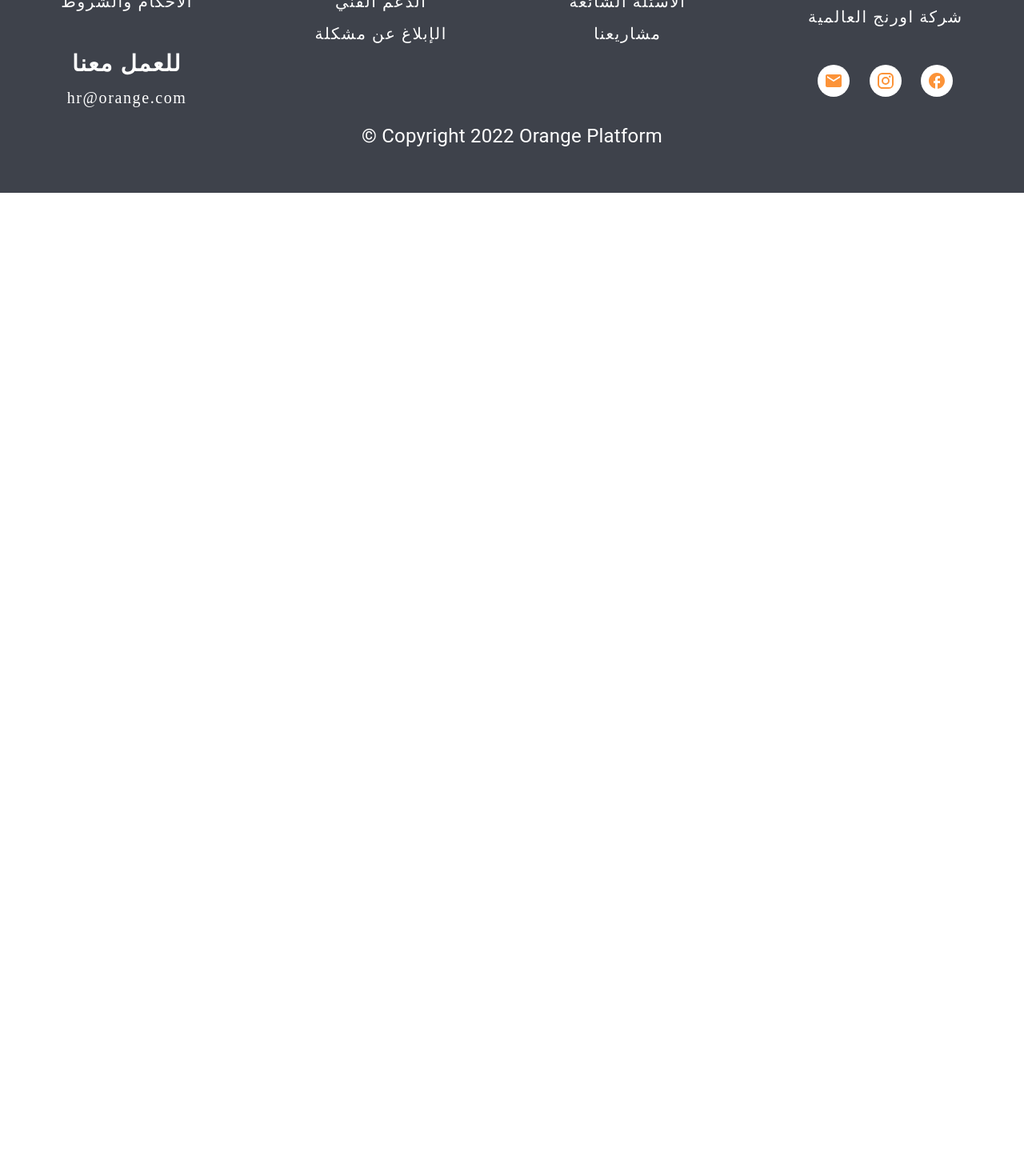
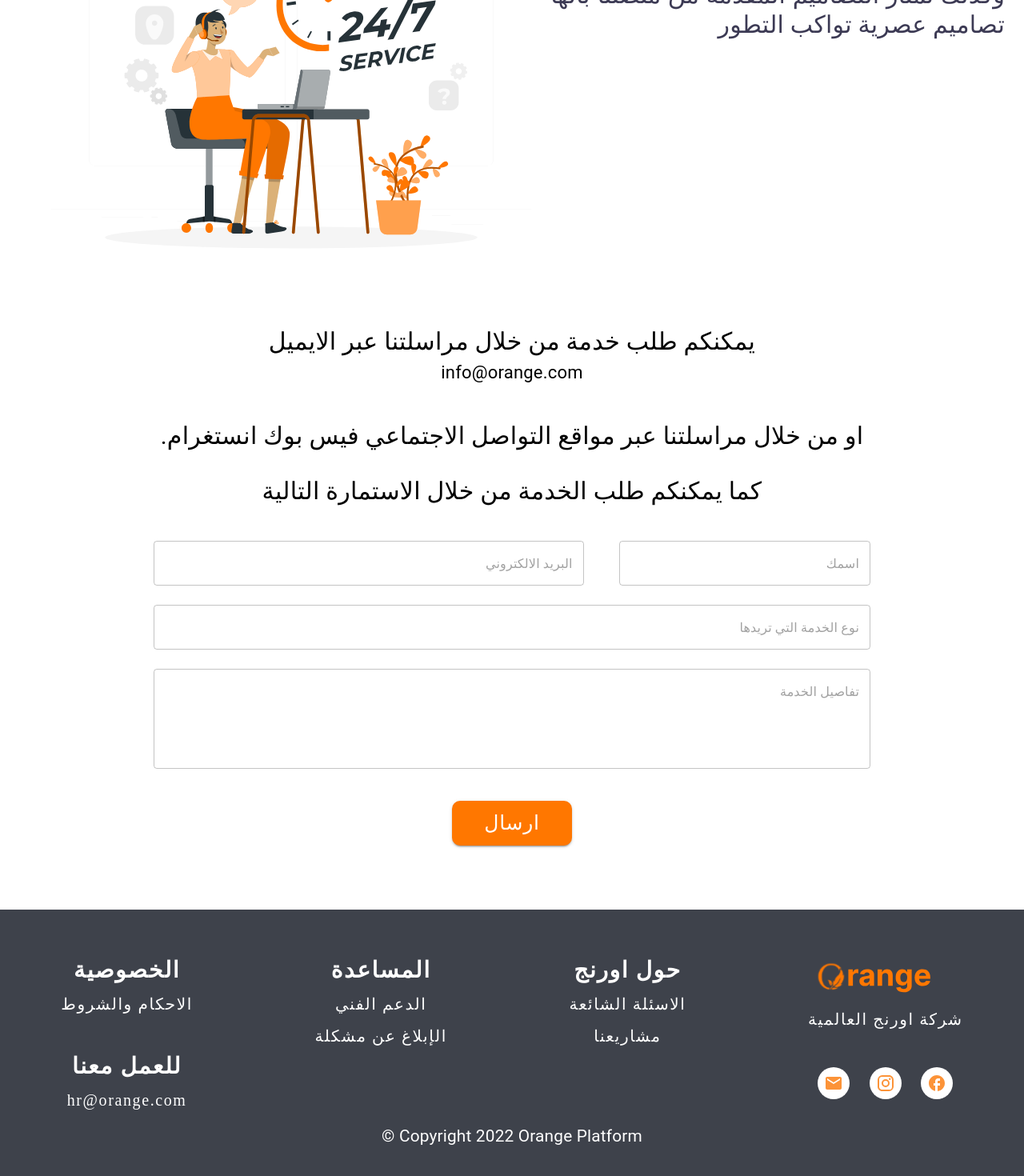
Before and after one commit to AmeerAliCS/Orange, a Next.js app: page /contact in a window 1280 px wide. Shown: the part 320-1790 px from the top of the page at 80% size. Before the commit the page ends 800 px from the top, so only its background shows below. Built offline with nearby package versions, Linux system fonts and the light colour scheme.

Commit message:
add contact.jsx page and fix add footer :)

```diff
--- a/components/CustomersReviewCarousel.jsx
+++ b/components/CustomersReviewCarousel.jsx
@@ -10,7 +10,8 @@ const CustomersReviewCarousel = () => {
         display: "flex",
         flex: 1,
         justifyContent: "center",
-        alignItems: "middle"
+        alignItems: "middle",
+        marginBottom: 10
     }
     return (
         <div style={CONTAINER_STYLE}>
--- a/components/Footer.jsx
+++ b/components/Footer.jsx
@@ -3,6 +3,7 @@ import {styled} from "@mui/material/styles";
 import Image from "next/image";
 import Link from "next/link";
 import {FacebookOutlined, Instagram, Mail} from "@mui/icons-material";
+import {ORANGE_EMAIL} from "../public/orangeData/orangeData";
 
 
 const MyTitle = styled("span")(({theme}) => {
@@ -13,13 +14,13 @@ const MyTitle = styled("span")(({theme}) => {
         fontSize: "28px",
         [theme.breakpoints.only('sm')]: {
             fontSize: '18px',
-            lineHeight: ".7em",
+            lineHeight: ".9em",
             fontWeight: 800,
 
         },
         [theme.breakpoints.only('xs')]: {
             fontSize: '12px',
-            lineHeight: ".6em",
+            lineHeight: ".7em",
             fontWeight: 900,
 
         },
@@ -74,14 +75,16 @@ const SocialMedia = ({sx, fontSize}) => {
         ...sx
     }}>
         <Link href="https://google.com">
-            <a><StyledAvatar sx={{backgroundColor: "white"}}><Mail fontSize={fontSize} htmlColor="#FC9338"/></StyledAvatar></a>
+            <a><StyledAvatar sx={{backgroundColor: "white"}}><Mail fontSize={fontSize}
+                                                                   htmlColor="#FC9338"/></StyledAvatar></a>
         </Link>
         <Link href="https://google.com">
-            <a><StyledAvatar sx={{backgroundColor: "white"}}><Instagram fontSize={fontSize} htmlColor="#FC9338"/></StyledAvatar></a>
+            <a><StyledAvatar sx={{backgroundColor: "white"}}><Instagram fontSize={fontSize}
+                                                                        htmlColor="#FC9338"/></StyledAvatar></a>
         </Link>
         <Link href="https://google.com">
             <a><StyledAvatar sx={{backgroundColor: "white"}}><FacebookOutlined fontSize={fontSize}
-                htmlColor="#FC9338"/></StyledAvatar></a>
+                                                                               htmlColor="#FC9338"/></StyledAvatar></a>
         </Link>
     </Stack>);
 }
@@ -129,22 +132,27 @@ export default function Footer() {
                     <br/><br/>
                     <MyTitle>للعمل معنا</MyTitle>
                     <br/>
-                    hr@orange.com
+                    <Link href={"mailto:".concat(ORANGE_EMAIL)} >hr@orange.com</Link>
+
                 </StyledBox>
 
                 <StyledBox>
                     <MyTitle>المساعدة</MyTitle>
                     <br/>
-                    الدعم الفني<br/>
-                    الإبلاغ عن مشكلة<br/>
+                    <Link href={"mailto:".concat(ORANGE_EMAIL)}>الدعم الفني</Link>
+                    <br/>
+                    <Link href={"mailto:".concat(ORANGE_EMAIL)}>الإبلاغ عن مشكلة</Link>
+                    <br/>
                 </StyledBox>
 
 
                 <StyledBox>
                     <MyTitle>حول اورنج</MyTitle>
                     <br/>
-                    الاسئلة الشائعة<br/>
-                    مشاريعنا<br/>
+                    <Link href="/faqs">الاسئلة الشائعة</Link>
+                    <br/>
+                    <Link href="/projects">مشاريعنا</Link>
+                    <br/>
                 </StyledBox>
 
                 <Box
@@ -171,14 +179,16 @@ export default function Footer() {
             </Box>
 
             <SocialMedia sx={{
-                display: {xs: "flex", sm: "none"}
+                display: {xs: "flex", sm: "none"},
+                justifyContent: "center",
+                gap: 5
             }} fontSize="1erm"/>
 
             <Typography sx={{
                 textAlign: "center",
                 color: "white",
                 py: 1,
-                fontSize: {xs: "1em", md: "1.5em"},
+                fontSize: {xs: "1em", md: "1.3em"},
             }}>
                 © Copyright 2022 Orange Platform
             </Typography>
--- a/components/home/Hero.jsx
+++ b/components/home/Hero.jsx
@@ -1,8 +1,8 @@
-import { Box, Button, Grid, Slide, Typography } from "@mui/material";
-import { motion } from "framer-motion";
+import {Box, Button, Grid, Slide, Typography} from "@mui/material";
+import {motion} from "framer-motion";
 
 const buttonVariants = {
-  initial: { opacity: 0 },
+    initial: {opacity: 0},
     animate: {
         opacity: 1,
         transition: {
@@ -19,12 +19,12 @@ export default function Hero(props) {
             spacing={1}
             sx={{
                 display: "flex",
-        height: { md: 1 },
-        width: { md: 1 },
-        pt: { xs: 2, md: 7 },
+                height: {md: 1},
+                width: {md: 1},
+                pt: {xs: 2, md: 7},
                 // pl: { md: 8, xs: 2 },
                 // pr: { md: 8, xs: 2 },
-        pl: { md: 8 },
+                pl: {md: 8},
             }}
         >
             <Grid item xs={12} md={6}>
@@ -43,13 +43,13 @@ export default function Hero(props) {
                     item
                     container
                     spacing={0}
-          sx={{ height: { md: 1, xs: 1 }, width: 1 }}
+                    sx={{height: {md: 1, xs: 1}, width: 1}}
                     direction="column"
                     alignItems="center"
                 >
                     <motion.div
-            initial={{ opacity: 0, scale: 0.5 }}
-            animate={{ opacity: 1, scale: 1 }}
+                        initial={{opacity: 0, scale: 0.5}}
+                        animate={{opacity: 1, scale: 1}}
                         transition={{
                             duration: 0.8,
                             delay: 0.5,
@@ -60,11 +60,11 @@ export default function Hero(props) {
                             sx={{
                                 color: "#3c3a54",
                                 // pl: "2vw",
-                pr: "5vw",
-                pt: {xs: 1, md: 8 },
+                                // pr: "5vw",
+                                pt: {xs: 1, md: 8},
                                 pr: {xs: 2},
                                 pl: {xs: 2},
-                fontSize: { xs: 24, sm: 30 },
+                                fontSize: {xs: 24, sm: 30},
                                 textAlign: "justify",
                                 direction: 'rtl'
                             }}
@@ -75,12 +75,13 @@ export default function Hero(props) {
                             {props.text}
                         </Typography>
                     </motion.div>
-          <Grid item>
+
+                    {props.disabledButton ? null : <Grid item>
                         <motion.div
                             variants={buttonVariants}
                             initial="initial"
                             animate="animate"
-              whileTap={{ scale: 0.9 }}
+                            whileTap={{scale: 0.9}}
                         >
                             <Button
                                 style={{
@@ -96,7 +97,8 @@ export default function Hero(props) {
                                 تواصل معنا
                             </Button>
                         </motion.div>
-          </Grid>
+                    </Grid>}
+
                 </Grid>
             </Grid>
         </Grid>
--- a/pages/contact.jsx
+++ b/pages/contact.jsx
@@ -1,13 +1,98 @@
 import Head from "next/head";
+import Hero from "../components/home/Hero";
+import {Box, Button, TextField, Typography} from "@mui/material";
+import {ORANGE_EMAIL} from "../public/orangeData/orangeData";
+
 export default function Contact() {
-  return (
-    <>
-      <Head>
-        <title>تواصل معنا</title>
-        <meta name="viewport" content="initial-scale=1.0, width=device-width" />
-        <link rel="shortcut icon" href="icon.svg" />
-      </Head>
-      <h1>Contact Page</h1>
-    </>
-  );
+    return (
+        <>
+            <Head>
+                <title>Contact</title>
+                <meta name="viewport" content="initial-scale=1.0, width=device-width"/>
+                <link rel="shortcut icon" href="icon.svg "/>
+            </Head>
+
+            <>
+                <Hero
+                    imgUrl="/images/contact-us.svg"
+                    text="تمتاز المشاريع المبرمجة من قبل منصة اورنج بأنها برمجيات عالية الجودة والسرعة وتمت برمجتها بأحدث التقنيات والمعايير العالمية
+           وكذلك تمتاز التصاميم المقدمة من منصتنا بأنها تصاميم عصرية تواكب التطور "
+                    disabledButton={true}
+                />
+            </>
+
+
+            <Box sx={{
+                fontSize: {xs: 22, sm: 30},
+                direction: "rtl",
+                mt: {xs: 5, md: 0}
+            }}>
+
+                <Typography textAlign="center" fontSize="inherit">
+                    يمكنكم طلب خدمة من خلال مراسلتنا عبر الايميل
+                </Typography>
+                <Typography fontSize={{xs: 16, sm: 22}} display="block" textAlign="center">
+                    <a href="mailto:info@orange.com">{ORANGE_EMAIL}</a>
+                </Typography>
+
+                <Typography textAlign="center" mt={5} fontSize="inherit">
+                    او من خلال مراسلتنا عبر مواقع التواصل الاجتماعي فيس بوك انستغرام.
+                </Typography>
+                <Typography textAlign="center" mt={3} fontSize="inherit">
+                    كما يمكنكم طلب الخدمة من خلال الاستمارة التالية
+                </Typography>
+
+
+                <Box dir="rtl" sx={{
+                    textAlign: "center",
+                    pt: 5,
+                    width: "70%",
+                    margin: "auto"
+                }}>
+                    <div>
+                        <TextField placeholder="اسمك" type="text"
+                                   sx={{
+                                       width: "35%"
+                                   }}/>
+                        <TextField placeholder="البريد الالكتروني" type="email" sx={{
+                            width: "60%",
+                            mr: "5%"
+                        }}/>
+                    </div>
+                    <div>
+                        <TextField placeholder="نوع الخدمة التي تريدها" type="text" sx={{
+                            pt: 3,
+                            width: "100%"
+                        }}/>
+                    </div>
+
+                    <div>
+                        <TextField
+                            placeholder="تفاصيل الخدمة"
+                            multiline
+                            rows={4}
+                            fullWidth={true}
+                            sx={{pt: 3}}
+                        />
+                    </div>
+
+                    <div>
+                        <Button
+                            style={{
+                                borderRadius: 10,
+                                backgroundColor: "#FF7700",
+                                fontSize: "25px",
+                                width: "150px",
+                                marginTop: "5vh",
+                            }}
+                            variant="contained"
+                        >
+                            ارسال
+                        </Button>
+                    </div>
+                </Box>
+            </Box>
+
+        </>
+    )
 }
--- a/public/orangeData/orangeData.js
+++ b/public/orangeData/orangeData.js
@@ -1,3 +1,5 @@
+export const ORANGE_EMAIL = "info@orange.com";
+
 export const programmingServiceData = [
     {
         id: 0,
```
Also changed, not shown: public/images/contact-us.svg (added). Lines whose indentation alone changed are shown as unchanged.
